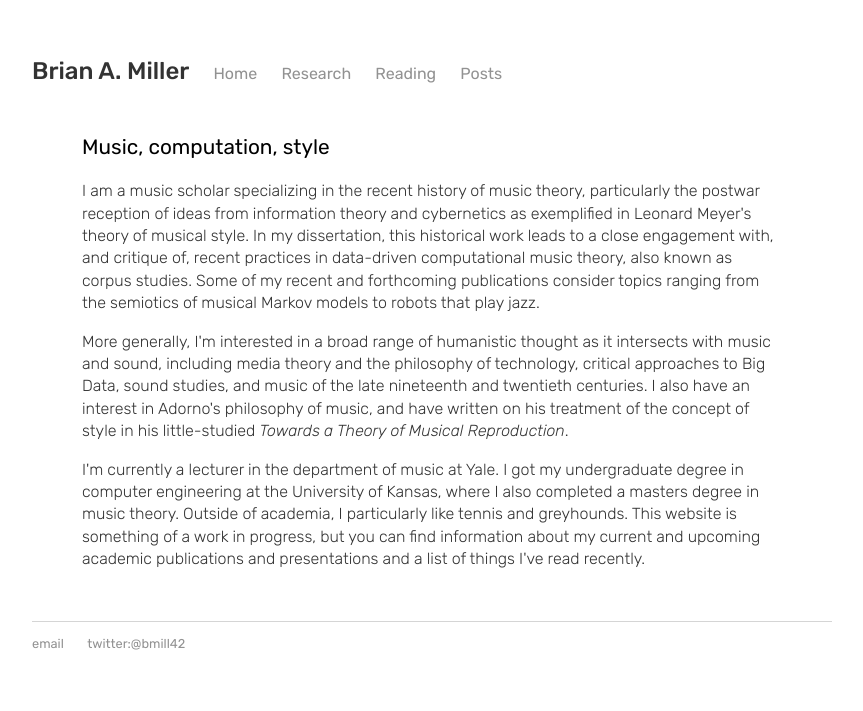
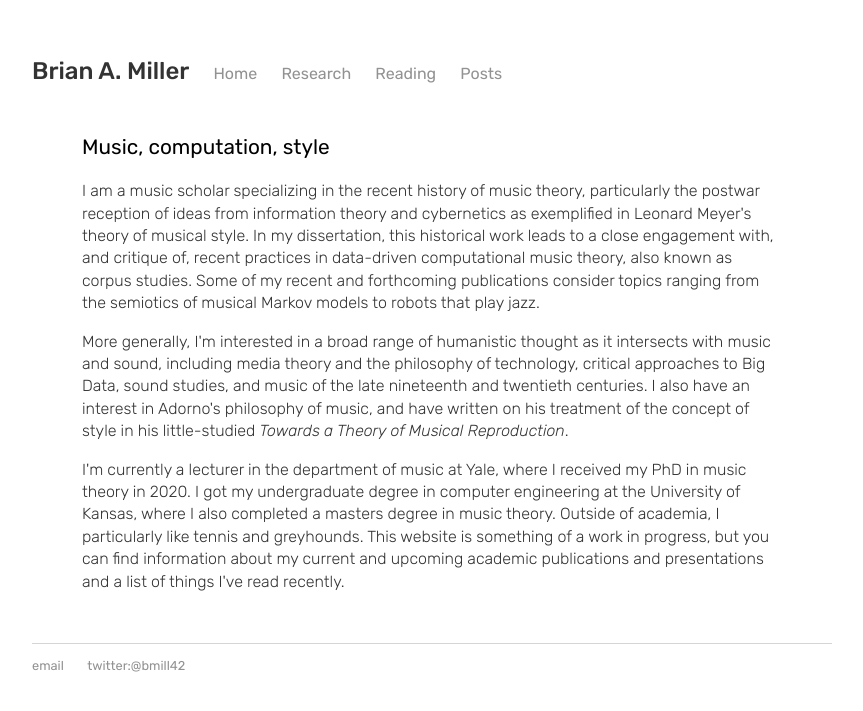
Before and after one commit to bmill42/bmill42.github.io, a Jekyll site: the page built from index.html, in a window 1280 px wide. Shown: the top 711 px of the page, without its empty margins (168-1031 px from the left). Built offline with Jekyll 4.4.1, drawn with Linux system fonts in a browser that asks for light colours.

Commit message:
slight correction to bio

```diff
--- a/index.html
+++ b/index.html
@@ -11,5 +11,5 @@
 
 			<p>More generally, I'm interested in a broad range of humanistic thought as it intersects with music and sound, including media theory and the philosophy of technology, critical approaches to Big Data, sound studies, and music of the late nineteenth and twentieth centuries. I also have an interest in Adorno's philosophy of music, and have written on his treatment of the concept of style in his little-studied <i>Towards a Theory of Musical Reproduction</i>.</p>
 
-			<p>I'm currently a lecturer in the department of music at Yale. I got my undergraduate degree in computer engineering at the University of Kansas, where I also completed a masters degree in music theory. Outside of academia, I particularly like tennis and greyhounds. This website is something of a work in progress, but you can find information about my current and upcoming academic publications and presentations and a list of things I've read recently.</p>
+			<p>I'm currently a lecturer in the department of music at Yale, where I received my PhD in music theory in 2020. I got my undergraduate degree in computer engineering at the University of Kansas, where I also completed a masters degree in music theory. Outside of academia, I particularly like tennis and greyhounds. This website is something of a work in progress, but you can find information about my current and upcoming academic publications and presentations and a list of things I've read recently.</p>
 		</div>
```
